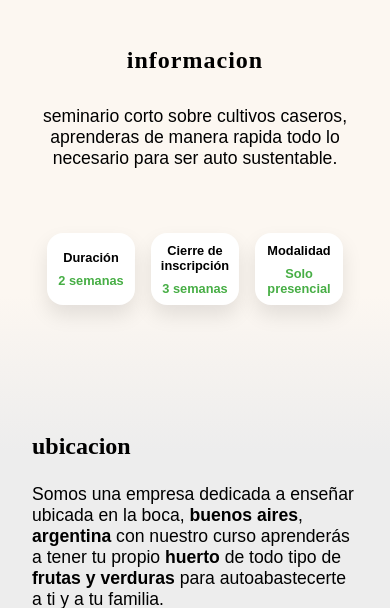
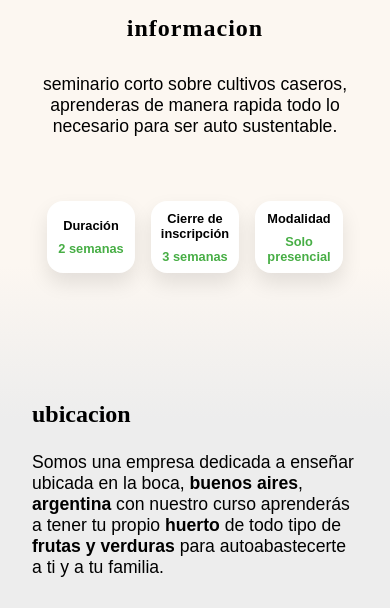
Before and after one commit to axelnoguera/landing-page-cultivos-2, a PHP site: page / in a window 390 px wide. Shown: the part 991-1599 px from the top of the page. Run offline with PHP 8.4, Linux system fonts and the light colour scheme; some libraries are stand-ins or nearby versions; some web fonts are replaced.

Commit message:
Update style.css

```diff
--- a/style.css
+++ b/style.css
@@ -316,7 +316,7 @@ width:20rem;
     .contenedor-inicio,.contenedor-informacion{
     display:flex;
     flex-direction:column;
-    gap:1rem;
+    gap:0rem;
     }
 
     .contenedor-inicio__contenedor-img-principal{
```
